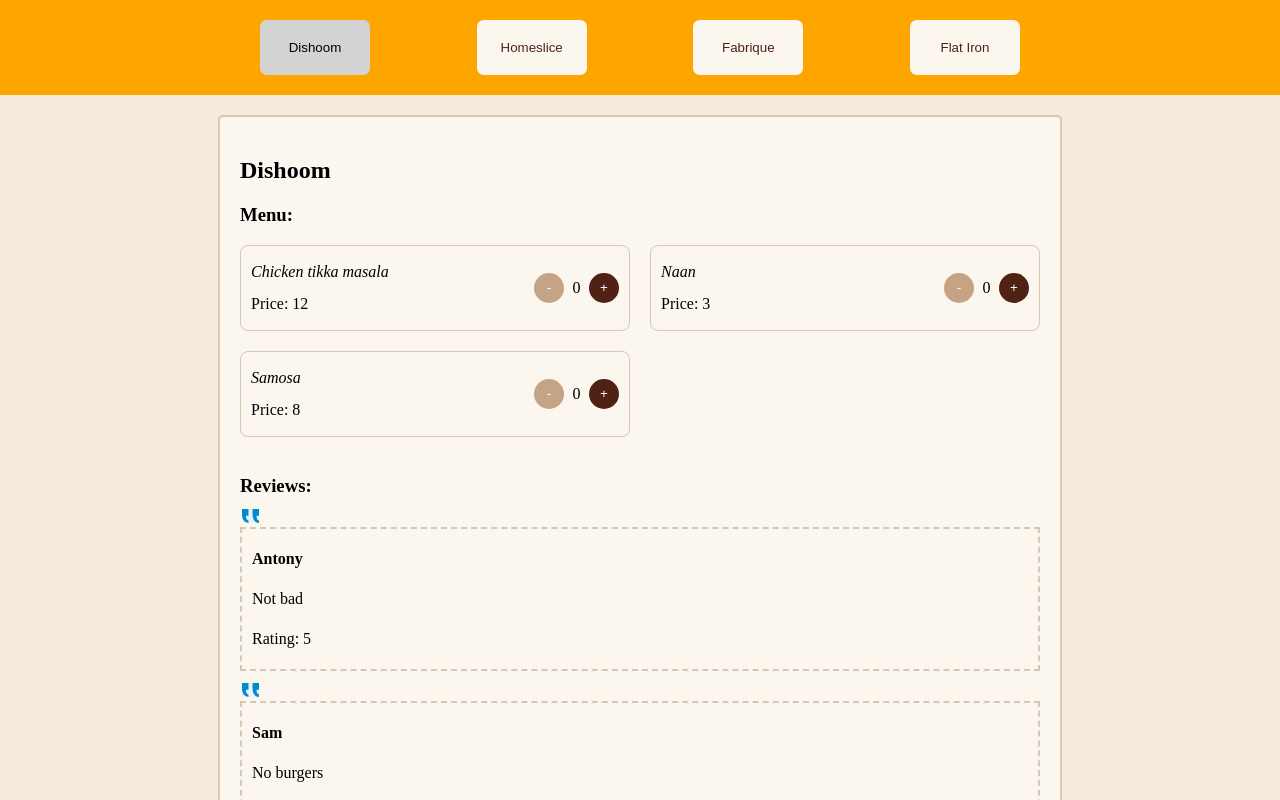
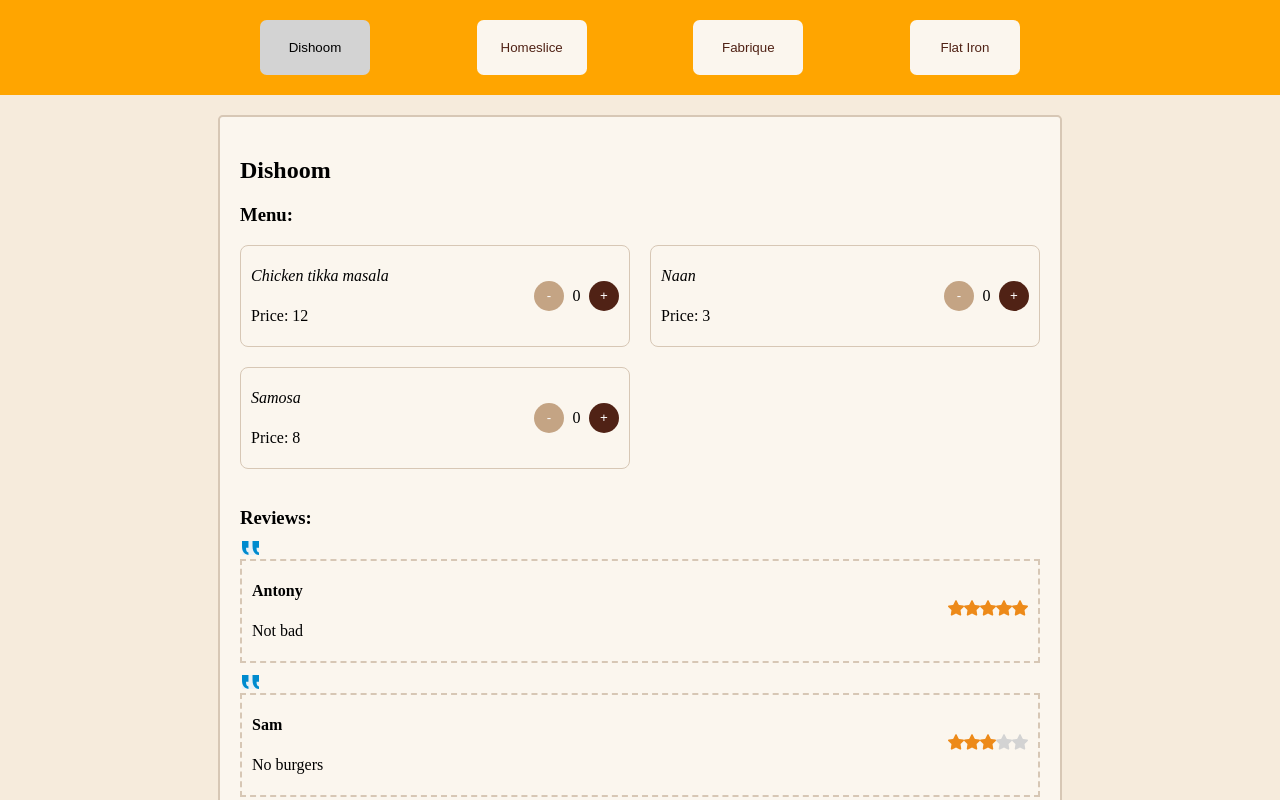
Before and after one commit to ivan-education/react-20231109, a React app: page / in a window 1280 px wide. Both pictures are taken after a click on the button "Dishoom". Shown: the top 800 px of the page. Built offline with nearby package versions, Linux system fonts and the light colour scheme; the HTML template or start-up script is replaced by a standard one.

Commit message:
add rating

```diff
--- a/src/components/dish/styles.module.scss
+++ b/src/components/dish/styles.module.scss
@@ -1,5 +1,5 @@
 .dish {
-  line-height: 2;
+  line-height: 2.5;
   display: flex;
   justify-content: space-between;
 
--- /dev/null
+++ b/src/components/rating/component.tsx
@@ -0,0 +1,28 @@
+import { StarIcon } from "./star";
+
+const DEFAULT_MAX_RATING = 5;
+
+interface Props {
+  rating: number;
+  max?: number;
+}
+
+export const Rating: React.FC<Props> = ({
+  rating,
+  max = DEFAULT_MAX_RATING,
+}) => {
+  const roundedRating = Math.ceil(rating);
+  const stars = [];
+
+  for (let i = 1; i <= max; i++) {
+    const star =
+      i <= roundedRating ? (
+        <StarIcon isActive={true} key={i} />
+      ) : (
+        <StarIcon key={i} />
+      );
+    stars.push(star);
+  }
+
+  return <div>{stars}</div>;
+};
--- /dev/null
+++ b/src/components/rating/star.tsx
@@ -0,0 +1,25 @@
+interface Props {
+  isActive?: boolean;
+}
+export const StarIcon: React.FC<Props> = ({ isActive }) => {
+  return (
+    <svg
+      height="16px"
+      width="16px"
+      version="1.1"
+      id="Capa_1"
+      xmlns="http://www.w3.org/2000/svg"
+      viewBox="0 0 47.94 47.94"
+    >
+      <path
+        style={{ fill: isActive ? "#ED8A19" : "#d3d3d3" }}
+        d="M26.285,2.486l5.407,10.956c0.376,0.762,1.103,1.29,1.944,1.412l12.091,1.757
+c2.118,0.308,2.963,2.91,1.431,4.403l-8.749,8.528c-0.608,0.593-0.886,1.448-0.742,2.285l2.065,12.042
+c0.362,2.109-1.852,3.717-3.746,2.722l-10.814-5.685c-0.752-0.395-1.651-0.395-2.403,0l-10.814,5.685
+c-1.894,0.996-4.108-0.613-3.746-2.722l2.065-12.042c0.144-0.837-0.134-1.692-0.742-2.285l-8.749-8.528
+c-1.532-1.494-0.687-4.096,1.431-4.403l12.091-1.757c0.841-0.122,1.568-0.65,1.944-1.412l5.407-10.956
+C22.602,0.567,25.338,0.567,26.285,2.486z"
+      />
+    </svg>
+  );
+};
--- a/src/components/review/component.tsx
+++ b/src/components/review/component.tsx
@@ -1,5 +1,6 @@
 import { ReviewEntity } from "src/types";
 import classes from "./styles.module.scss";
+import { Rating } from "src/components/rating/component";
 
 interface Props {
   review: ReviewEntity;
@@ -7,9 +8,13 @@
 export const Review: React.FC<Props> = ({ review }) => {
   return (
     <div className={classes.review}>
-      <div className={classes.review__name}>{review.user}</div>
-      <div>{review.text}</div>
-      <div>Rating: {review.rating}</div>
+      <div>
+        <div className={classes.review__name}>{review.user}</div>
+        <div>{review.text}</div>
+      </div>
+      <div className={classes.review__rating}>
+        <Rating rating={review.rating} />
+      </div>
     </div>
   );
 };
--- a/src/components/review/styles.module.scss
+++ b/src/components/review/styles.module.scss
@@ -1,7 +1,14 @@
 .review {
+  display: flex;
+  justify-content: space-between;
   line-height: 2.5;
 
   &__name {
     font-weight: bold;
   }
+
+  &__rating {
+    display: flex;
+    align-items: center;
+  }
 }
```
